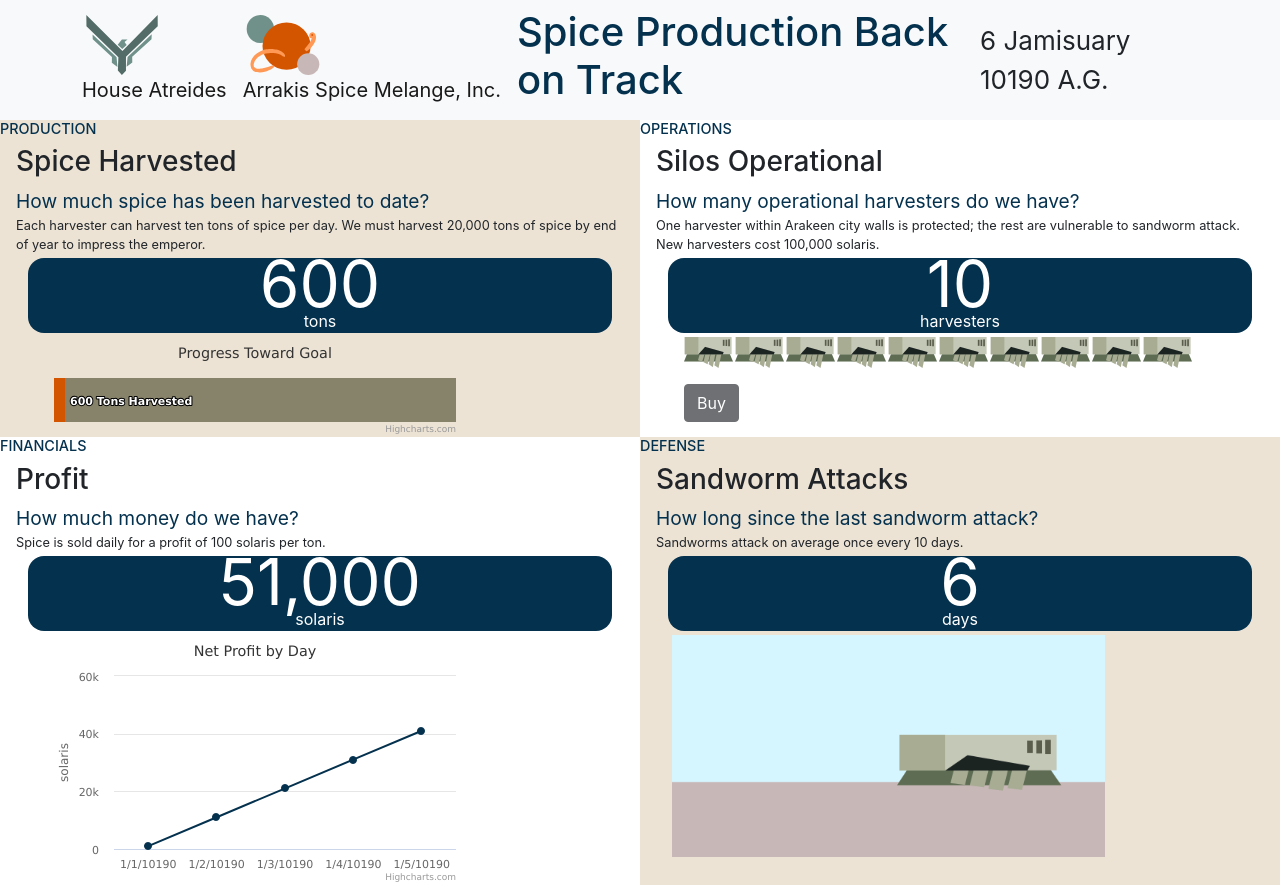
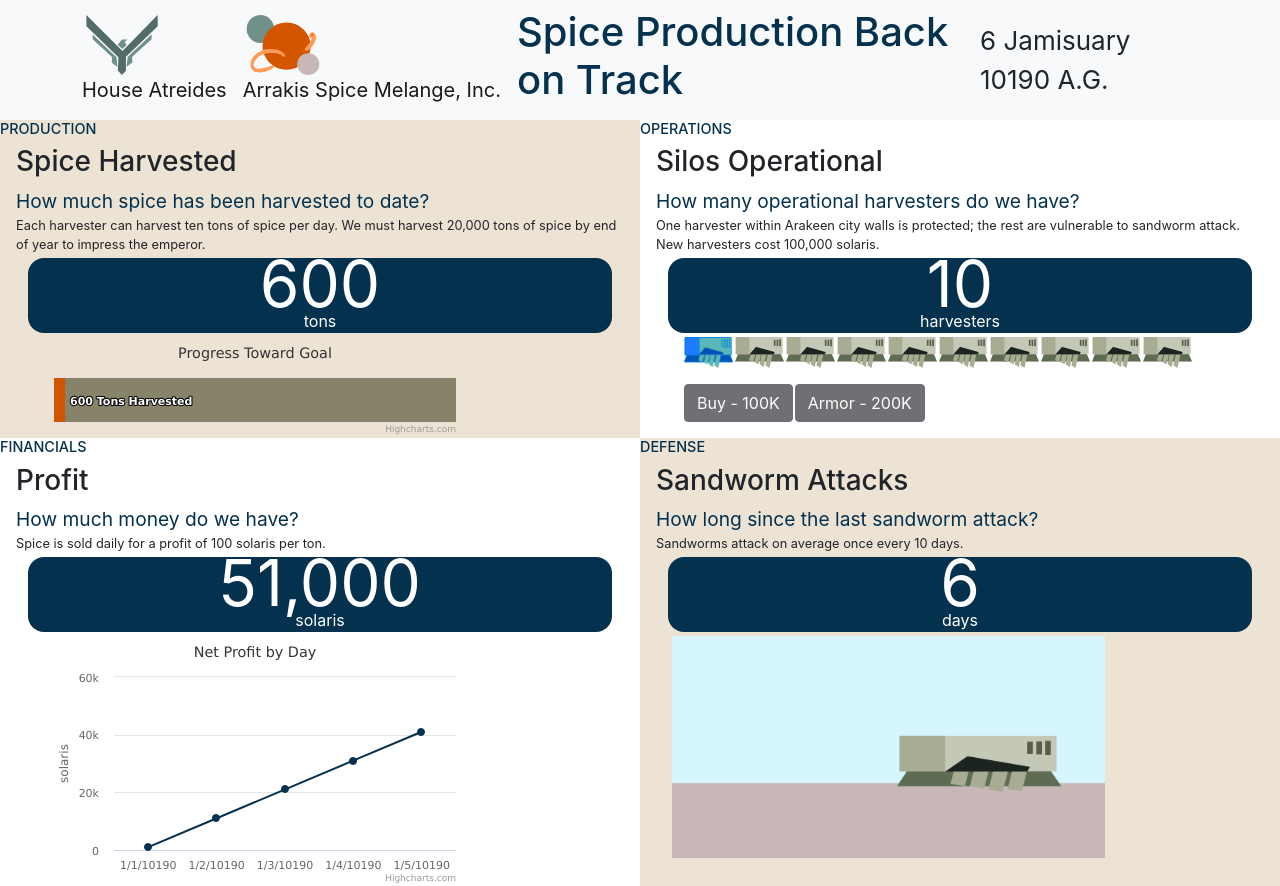
Before and after one commit to lxhughes/spiceproductionbackontrack, a React (Create React App) app in the folder client/: page / in a window 1280 px wide. Built offline with nearby package versions, Linux system fonts and the light colour scheme.

Commit message:
Armor feature

```diff
--- a/client/src/assets/data.json
+++ b/client/src/assets/data.json
@@ -2,6 +2,7 @@
     "initialstate": {
       "applicationTimer": 0,
       "harvesters": 10,
+      "safeHarvesters": 1,
       "sandwormAttacks": 0,
       "secondsSinceLastAttack": 1,
       "mostRecentAttackTime": 0,
@@ -40,8 +41,12 @@
                     "type": "stars",
                     "valueStore": "harvesters",
                     "unit": "harvesters",
+                    "safeStarsValueStore": "safeHarvesters",
                     "min": 0,
-                    "actionButton": { "name": "Buy", "tooltip": "Harvesters cost 100,000 solaris.", "disabled": true },
+                    "actionButtons": [
+                        { "name": "Buy - 100K", "cost": 100000, "action": "buy", "tooltip": "New harvesters can be eaten by sandworms.", "disabled": true },
+                        { "name": "Armor - 200K", "cost": 200000, "action": "safe", "tooltip": "Armor a harvester to protect it from future sandworm attack.", "disabled": true }
+                    ],
                     "topline": true
                 }
             ]
--- a/client/src/components/ActionButton.js
+++ b/client/src/components/ActionButton.js
@@ -7,9 +7,21 @@ class ActionButton extends React.Component {
 
         const buttondata = this.props.buttondata;
 
+        // Decide when to disable the button
+        let disabled = false;
+        const state = store.getState();
+        if(buttondata.cost >= state.profit) disabled = true;
+        if(state.harvesters - state.safeHarvesters <= 0 && buttondata.action === "safe") disabled = true;
+        buttondata.disabled = disabled;
+
+        // Set action
+        let action = nullFunc;
+        if(buttondata.action === "buy") action = buy;
+        if(buttondata.action === "safe") action = safe;
+
         return (
             <div className="ActionButton">
-               <button type="button" className="btn btn-dark" data-toggle="tooltip" title={buttondata.tooltip} onClick={buy} disabled={buttondata.disabled}>{buttondata.name}</button>
+               <button type="button" className="btn btn-dark" data-toggle="tooltip" title={buttondata.tooltip} onClick={action} disabled={buttondata.disabled}>{buttondata.name}</button>
             </div>
         );
     }
@@ -18,14 +30,35 @@ class ActionButton extends React.Component {
 export default ActionButton;
 
 /* Actions */
+function nullFunc(){
+    return true;
+}
+
 function buy(){
 
     const state = store.getState();
 
-    if(state.profit >= 100000){
-        store.dispatch({ type: 'buy/harvester' });
+    if(state.profit <= 100000){
+        console.log("Cannot buy new harvester; not enough money");
     }
     else{
-        console.log("Cannot buy; not enough profit");
+        store.dispatch({ type: 'buy/harvester' });
+
     }
 }
+
+function safe(){
+
+    const state = store.getState();
+
+    if(state.profit <= 200000){
+        console.log("Cannot buy armor; not enough money");
+    }
+    else if(state.harvesters - state.safeHarvesters <= 0){
+        console.log("Cannot buy armor; no unarmored harvesters to armor")
+    }
+    else{
+        store.dispatch({ type: 'buy/armor' });
+    }
+
+}
--- a/client/src/components/ChartStars.js
+++ b/client/src/components/ChartStars.js
@@ -6,6 +6,7 @@ import ActionButton from './ActionButton';
 /* Local files */
 import starFull from '../assets/harvester_full.png'; // 49x31
 import starEmpty from '../assets/harvester_empty.png';
+import starSafe  from '../assets/harvester_armored.png';
 
 class ChartStars extends React.Component {
 
@@ -23,20 +24,33 @@ class ChartStars extends React.Component {
             val = state[metricdata.valueStore];
         }
 
+        // Get the safe stars (armored/unloseable), if any, and subtract them from main value
+        let safeStars = 0;
+        if(metricdata.valueStore !== undefined){
+            safeStars = state[metricdata.safeStarsValueStore];
+        }
+        val = val - safeStars;
+
         let stars = [];
         const starWidth = 49; // 169
         const starHeight = 31; // 193
         const starStyle = { width: (starWidth + 2) * 10 + 'px' };
 
-        // When actionbutton is enabled
-        if(state.profit >= 100000) metricdata.actionButton.disabled = false;
-        else metricdata.actionButton.disabled = true;
+        // Safe stars (if any)
+        for(var i=0; i<safeStars; i++){
+            let salt = 'Safe '+metricdata.unit;
+            let key = i;
+            let sstar = (<li className='star' key={key}>
+                            <img src={starSafe} alt={salt} width={starWidth} height={starHeight} />
+                        </li>);
+            stars.push(sstar);
+        }
 
-
-        // Full Stars
-        for(var i=0; i<val; i++){
+        // Full Stars (not safe)
+        for(var j=0; j<val; j++){
             let falt = 'Full '+metricdata.unit;
-            let fstar = (<li className='star' key={i}>
+            let key = j + safeStars;
+            let fstar = (<li className='star' key={key}>
                             <img src={starFull} alt={falt} width={starWidth} height={starHeight} />
                         </li>);
             stars.push(fstar);
@@ -46,12 +60,24 @@ class ChartStars extends React.Component {
             if(metricdata.max !== undefined){
                 for(var s=val; s<metricdata.max; s++){
                     let ealt = 'Empty '+metricdata.unit;
-                    let estar = (<li className='star' key={s}>
+                    let key = s + val + safeStars;
+                    let estar = (<li className='star' key={key}>
                                     <img src={starEmpty} alt={ealt} width={starWidth} height={starHeight} />
                                 </li>);
                     stars.push(estar);
                 }
             }
+
+          // Action buttons
+          let actionbuttons = [];
+          for(var k=0; k<metricdata.actionButtons.length; k++){
+
+              // HTML of action button
+              let button = (<li className='actionButtonItem' key={k}>
+                        <ActionButton buttondata={metricdata.actionButtons[k]} />
+                    </li>);
+              actionbuttons.push(button);
+          }
 
             return (
                 <div>
@@ -60,7 +86,9 @@ class ChartStars extends React.Component {
                         <ul className='stars' style={starStyle}>
                             {stars}
                         </ul>
-                        <ActionButton buttondata={metricdata.actionButton} />
+                        <ul className='actionButtons'>
+                            {actionbuttons}
+                        </ul>
                     </div>
                 </div>
             );
--- a/client/src/sass/app.scss
+++ b/client/src/sass/app.scss
@@ -97,13 +97,16 @@ $lightTextColor: #FFFFFF;
     padding-left: 1em;
 }
 
-ul.stars{
+ul.stars, ul.actionButtons {
     list-style-type: none;
     padding-left: 0;
     padding-bottom: 1em;
 }
-li.star{
+li.star, li.actionButtonItem{
     display: inline-block;
     margin-left: 0;
     margin-right: 2px;
 }
+actionButton {
+    display: inline-block;
+}
--- a/client/src/store.js
+++ b/client/src/store.js
@@ -6,14 +6,12 @@ const initialState = data.initialstate;
 
 function counterReducer(state = initialState, action) {
 
-    console.log(action.type);
-
   switch (action.type) {
       case 'dayPassed/attack': return {
           ...state,
           applicationTimer: state.applicationTimer + 1,
           secondsSinceLastAttack: 0,
-          harvesters: Math.max(1, state.harvesters - 1)
+          harvesters: Math.max(state.safeHarvesters, state.harvesters - 1)
       };
       case 'dayPassed/harvest': return {
           ...state,
@@ -27,6 +25,11 @@ function counterReducer(state = initialState, action) {
           ...state,
           harvesters: state.harvesters + 1,
           profit: state.profit - 100000
+      };
+      case 'buy/armor': return {
+          ...state,
+         safeHarvesters: state.safeHarvesters + 1,
+         profit: state.profit - 200000
       };
       case 'endGame/youWin': return {
           ...state,
```
Also changed, not shown: client/src/assets/harvester_armored.png (added), client/src/assets/harvester_small.svg.
